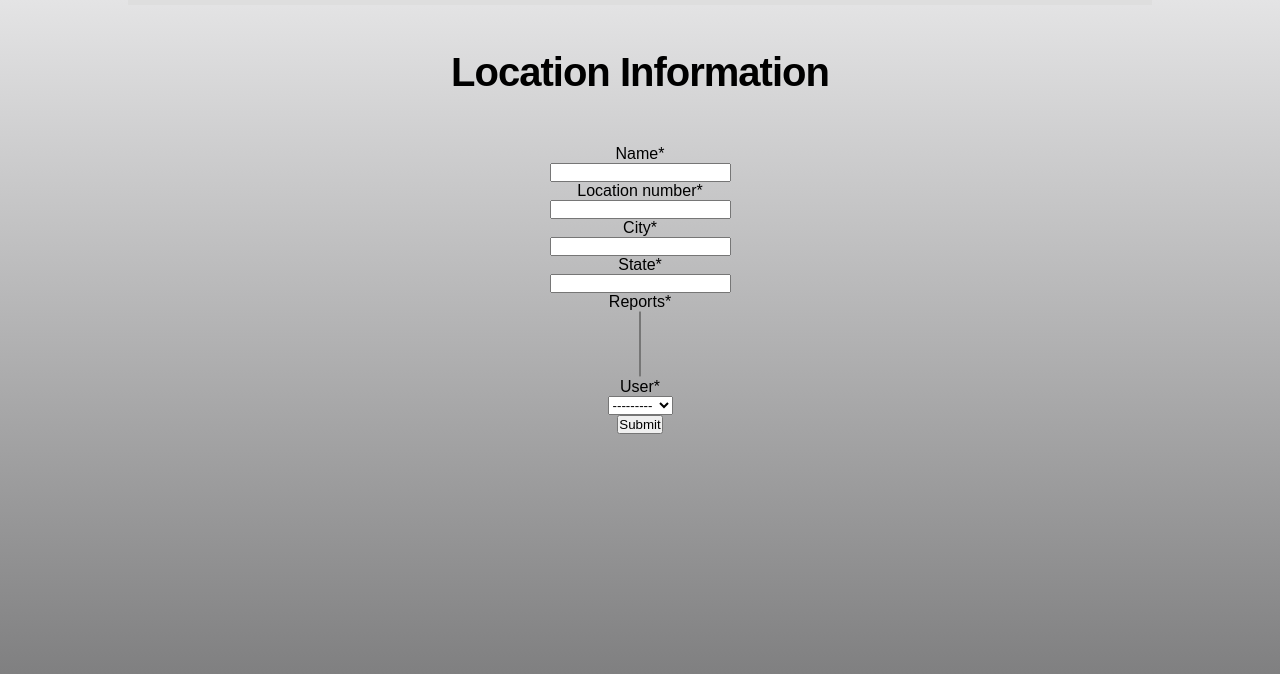
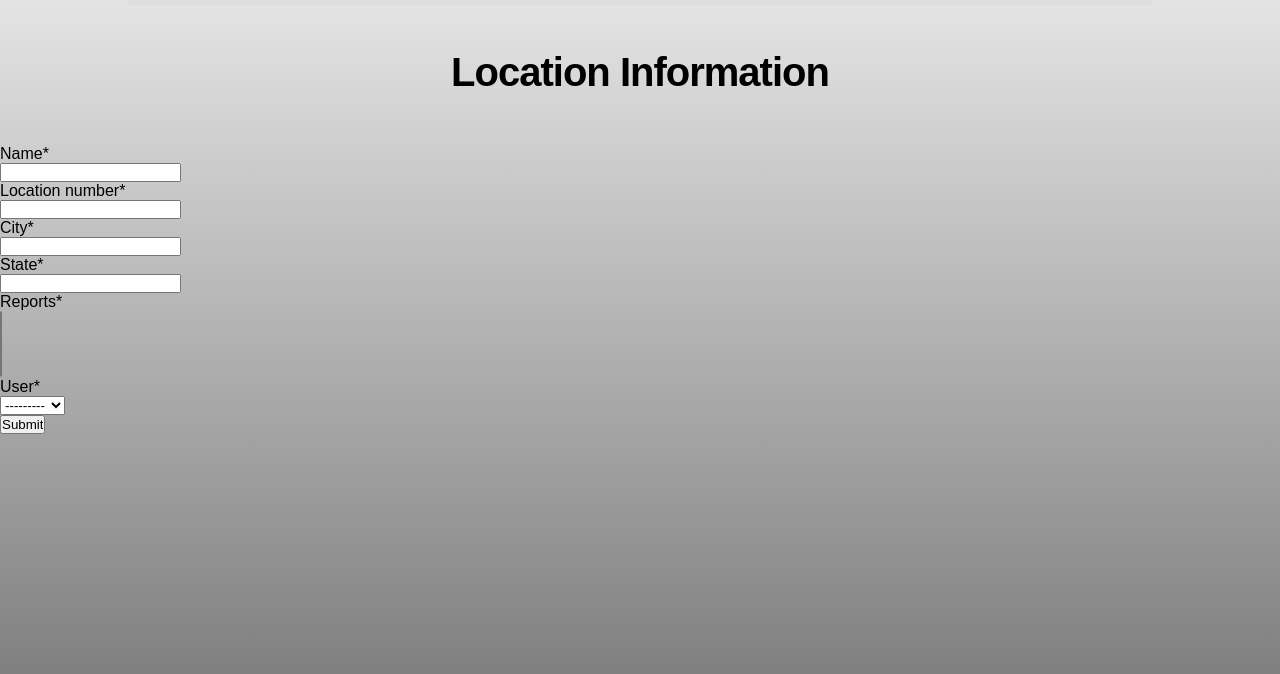
Before and after one commit to x-camacho/django-portal, a Django app: page /locations/new/ in a window 1280 px wide. Shown: the part 68-742 px from the top of the page. Run offline with Django 4.2, Linux system fonts and the light colour scheme; the visitor is signed in with stand-in values (Sample User, id 1); data comes from the database, SQL or seed files in the repository; data that the repository does not hold is empty; some libraries are stand-ins or nearby versions.

Commit message:
more css debug

```diff
--- a/main_app/templates/location_create.html
+++ b/main_app/templates/location_create.html
@@ -5,7 +5,7 @@
 <h1>Location Information</h1>
 
 
-<div class="locationForm container">
+<div class="container">
   <form method="post">
     {% csrf_token %}
     {{form|crispy}}
```
